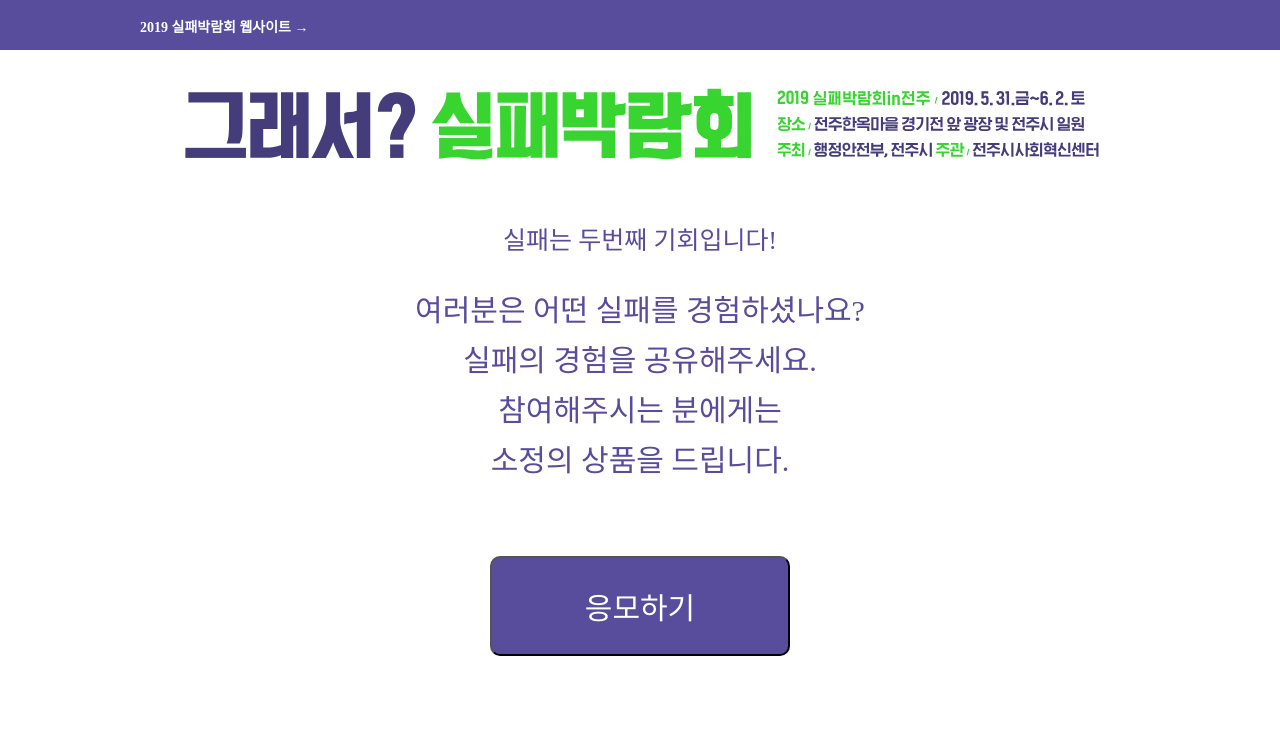
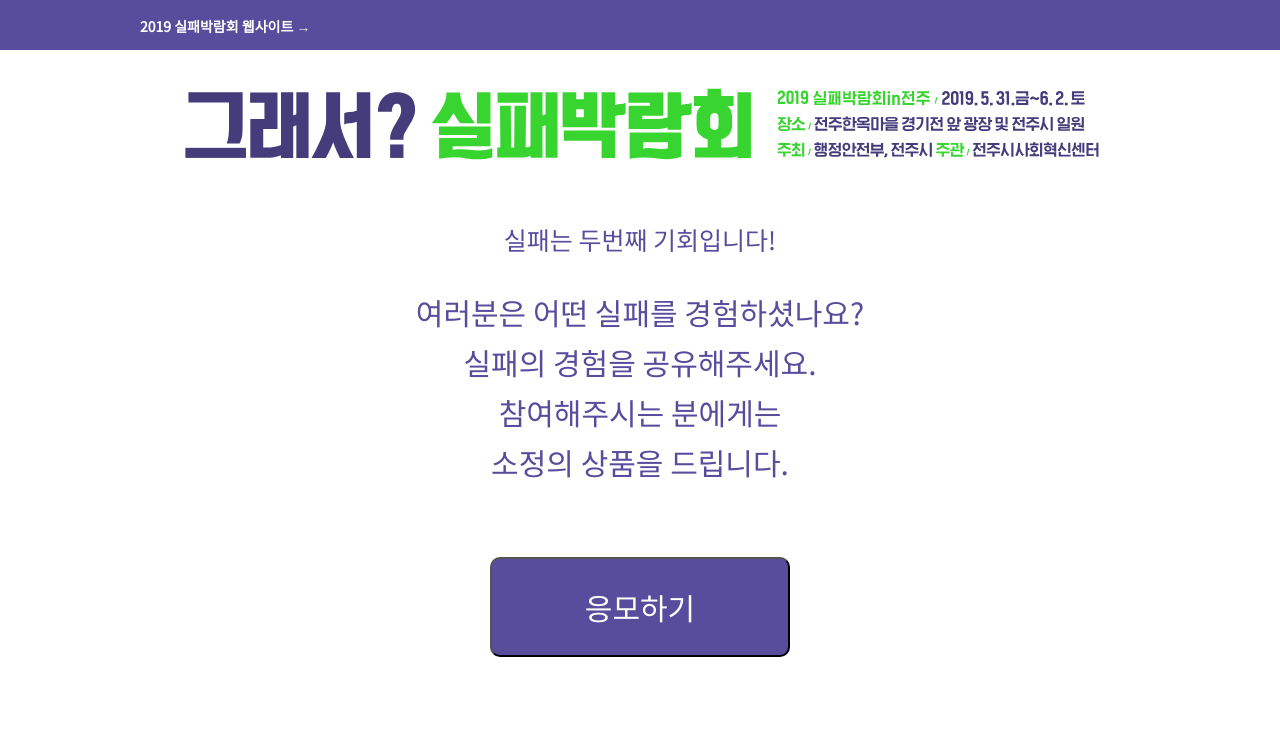
Before and after one commit to sungman5/19failexpo_jeonju, a plain HTML site: page index.html in a window 1280 px wide. Shown: the top 754 px of the page. Drawn offline with Linux system fonts and the light colour scheme.

Commit message:
폰트 적용

```diff
--- a/index.html
+++ b/index.html
@@ -3,6 +3,7 @@
   <head>
     <meta charset="utf-8">
     <meta name="viewport" content="width=device-width, initial-scale=1.0">
+    <link href="https://fonts.googleapis.com/css?family=Noto+Sans+KR" rel="stylesheet">
     <link rel="stylesheet" href="./style.css">
 
     <title>2019실패박람회in전주</title>
--- a/style.css
+++ b/style.css
@@ -3,6 +3,7 @@
 
 html {
   font-size: 10px;
+  font-family: 'Noto Sans KR', sans-serif;
 }
 
 header {
@@ -55,6 +56,7 @@ header {
   margin-top: 2rem;
   font-weight: 400;
   font-size: 2.5rem;
+
 }
 
 .main_text {
@@ -63,7 +65,7 @@ header {
   margin-bottom: 3rem;
   font-size: 3rem;
   line-height: 5rem;
-  font-weight: 300;
+  font-weight: 100;
 }
 
 .p_s {
```
